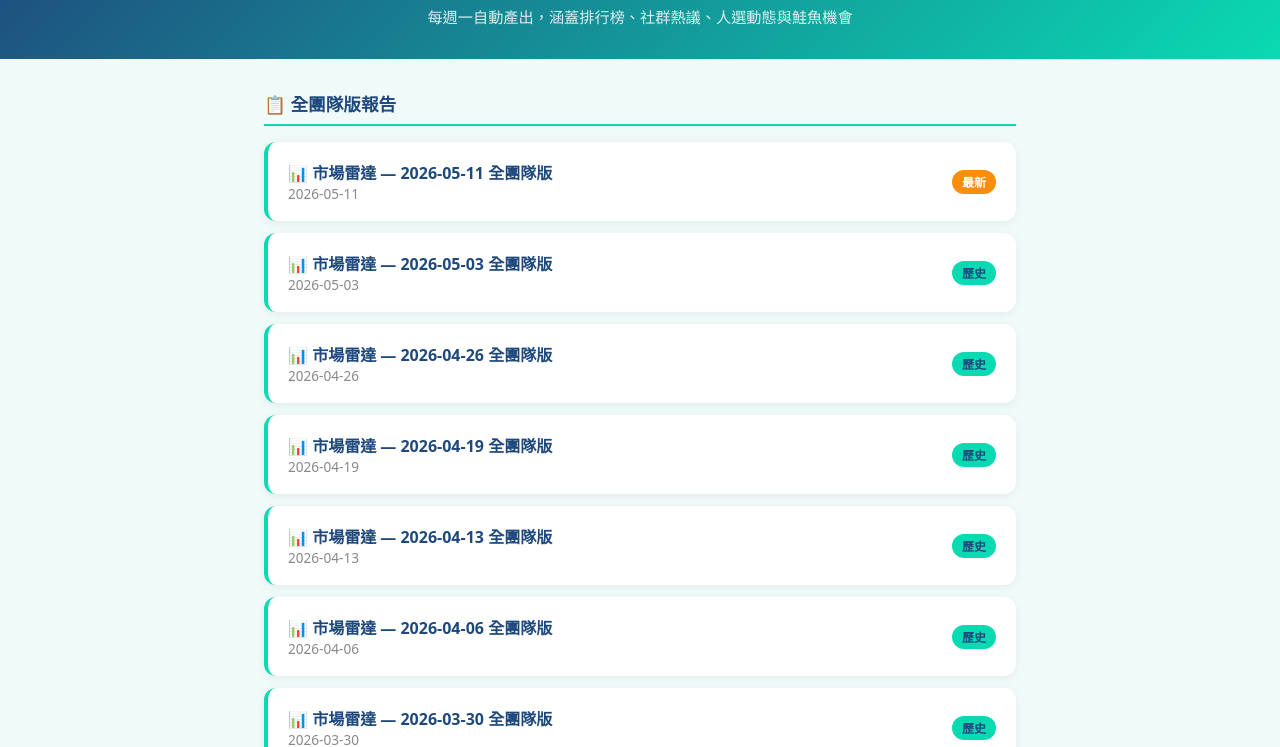
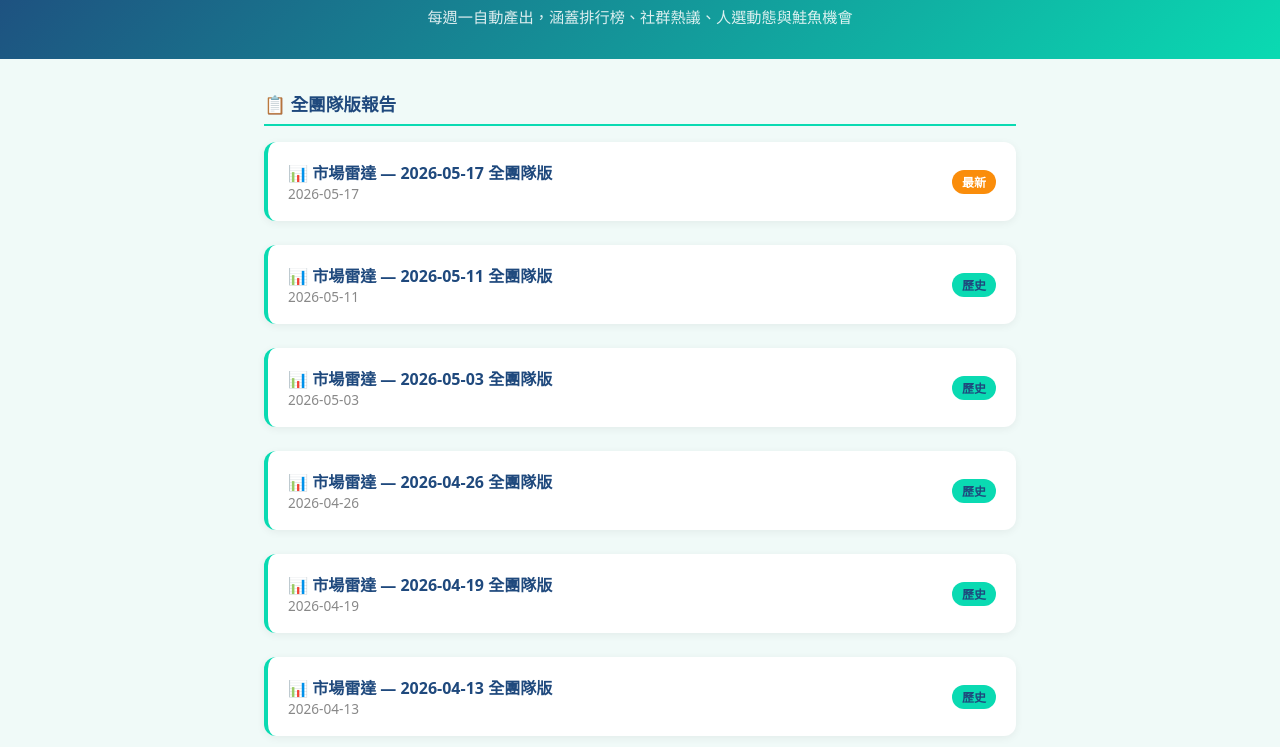
Before and after one commit to vaiskalivuan/market-radar, a plain HTML site: page index.html in a window 1280 px wide. Shown: the part 89-836 px from the top of the page. Drawn offline with Linux system fonts and the light colour scheme.

Commit message:
Update index.html

```diff
--- a/index.html
+++ b/index.html
@@ -6,95 +6,19 @@
   <title>📡 Hahow 市場雷達</title>
   <style>
     * { box-sizing: border-box; margin: 0; padding: 0; }
-    body {
-      font-family: system-ui, 'Noto Sans TC', sans-serif;
-      background: #f0faf8;
-      color: #333;
-      min-height: 100vh;
-    }
-    header {
-      background: linear-gradient(135deg, #1F497D 0%, #0ADAB2 100%);
-      color: white;
-      padding: 40px 24px 32px;
-      text-align: center;
-    }
-    header h1 {
-      font-size: 2rem;
-      font-weight: 800;
-      letter-spacing: -0.5px;
-      margin-bottom: 8px;
-    }
-    header p {
-      opacity: 0.85;
-      font-size: 0.95rem;
-    }
-    .container {
-      max-width: 800px;
-      margin: 0 auto;
-      padding: 32px 24px;
-    }
-    .section-title {
-      font-size: 1.1rem;
-      font-weight: 700;
-      color: #1F497D;
-      margin-bottom: 16px;
-      padding-bottom: 8px;
-      border-bottom: 2px solid #0ADAB2;
-    }
-    .report-list {
-      display: flex;
-      flex-direction: column;
-      gap: 12px;
-      margin-bottom: 40px;
-    }
-    .report-card {
-      background: white;
-      border-radius: 12px;
-      padding: 18px 20px;
-      display: flex;
-      align-items: center;
-      justify-content: space-between;
-      box-shadow: 0 2px 8px rgba(0,0,0,0.06);
-      border-left: 4px solid #0ADAB2;
-      transition: transform 0.15s, box-shadow 0.15s;
-    }
-    .report-card:hover {
-      transform: translateY(-2px);
-      box-shadow: 0 4px 16px rgba(10,218,178,0.15);
-    }
-    .report-card a {
-      text-decoration: none;
-      color: #1F497D;
-      font-weight: 600;
-      font-size: 1rem;
-    }
-    .report-card .date {
-      font-size: 0.85rem;
-      color: #888;
-    }
-    .badge {
-      background: #0ADAB2;
-      color: #1F497D;
-      font-size: 0.75rem;
-      font-weight: 700;
-      padding: 3px 10px;
-      border-radius: 20px;
-    }
-    .badge.latest {
-      background: #FA8D0B;
-      color: white;
-    }
-    .empty {
-      text-align: center;
-      color: #aaa;
-      padding: 40px;
-    }
-    footer {
-      text-align: center;
-      padding: 24px;
-      font-size: 0.8rem;
-      color: #aaa;
-    }
+    body { font-family: system-ui, 'Noto Sans TC', sans-serif; background: #f0faf8; color: #333; min-height: 100vh; }
+    header { background: linear-gradient(135deg, #1F497D 0%, #0ADAB2 100%); color: white; padding: 40px 24px 32px; text-align: center; }
+    header h1 { font-size: 2rem; font-weight: 800; letter-spacing: -0.5px; margin-bottom: 8px; }
+    header p { opacity: 0.85; font-size: 0.95rem; }
+    .container { max-width: 800px; margin: 0 auto; padding: 32px 24px; }
+    .section-title { font-size: 1.1rem; font-weight: 700; color: #1F497D; margin-bottom: 16px; padding-bottom: 8px; border-bottom: 2px solid #0ADAB2; }
+    .report-list { display: flex; flex-direction: column; gap: 12px; margin-bottom: 40px; }
+    .report-card { background: white; border-radius: 12px; padding: 18px 20px; display: flex; align-items: center; justify-content: space-between; box-shadow: 0 2px 8px rgba(0,0,0,0.06); border-left: 4px solid #0ADAB2; }
+    .report-card a { text-decoration: none; color: #1F497D; font-weight: 600; font-size: 1rem; }
+    .report-card .date { font-size: 0.85rem; color: #888; }
+    .badge { background: #0ADAB2; color: #1F497D; font-size: 0.75rem; font-weight: 700; padding: 3px 10px; border-radius: 20px; }
+    .badge.latest { background: #FA8D0B; color: white; }
+    footer { text-align: center; padding: 24px; font-size: 0.8rem; color: #aaa; }
   </style>
 </head>
 <body>
@@ -102,50 +26,15 @@
     <h1>📡 Hahow 市場雷達</h1>
     <p>每週一自動產出，涵蓋排行榜、社群熱議、人選動態與鮭魚機會</p>
   </header>
-
   <div class="container">
     <div class="section-title">📋 全團隊版報告</div>
-    <div class="report-list" id="team-reports">
-      <div class="empty">載入中...</div>
-    </div>
+    <div class="report-list" id="team-reports"></div>
   </div>
-
   <footer>自動產出 by Claude · Hahow 課程開發團隊</footer>
-
   <script>
-    // 已知的報告清單（每次新增報告後自動更新）
-    const reports = [
-      "2026-05-11",
-      "2026-05-03",
-      "2026-04-26",
-      "2026-04-19",
-      "2026-04-13",
-      "2026-04-06",
-      "2026-03-30",
-      "2026-03-24",
-      "2026-03-23",
-    ];
-
-    const container = document.getElementById('team-reports');
-    container.innerHTML = '';
-
-    if (reports.length === 0) {
-      container.innerHTML = '<div class="empty">目前尚無報告</div>';
-    } else {
-      reports.forEach((date, index) => {
-        const card = document.createElement('div');
-        card.className = 'report-card';
-        const isLatest = index === 0;
-        card.innerHTML = `
-          <div>
-            <a href="reports/market-radar-team-${date}.html">📊 市場雷達 — ${date} 全團隊版</a>
-            <div class="date">${date}</div>
-          </div>
-          ${isLatest ? '<span class="badge latest">最新</span>' : '<span class="badge">歷史</span>'}
-        `;
-        container.appendChild(card);
-      });
-    }
+    const reports = ["2026-05-17","2026-05-11","2026-05-03","2026-04-26","2026-04-19","2026-04-13","2026-04-06","2026-03-30","2026-03-24","2026-03-23"];
+    const c = document.getElementById('team-reports');
+    reports.forEach((d,i) => { const card = document.createElement('div'); card.className='report-card'; card.style.cssText='border-radius:12px;padding:18px 20px;display:flex;align-items:center;justify-content:space-between;box-shadow:0 2px 8px rgba(0,0,0,0.06);border-left:4px solid #0ADAB2;background:white;margin-bottom:12px;'; card.innerHTML='<div><a href="reports/market-radar-team-'+d+'.html">📊 市場雷達 — '+d+' 全團隊版</a><div style="font-size:0.85rem;color:#888">'+d+'</div></div>'+(i===0?'<span class="badge latest">最新</span>':'<span class="badge">歷史</span>'); c.appendChild(card); });
   </script>
 </body>
 </html>
```
